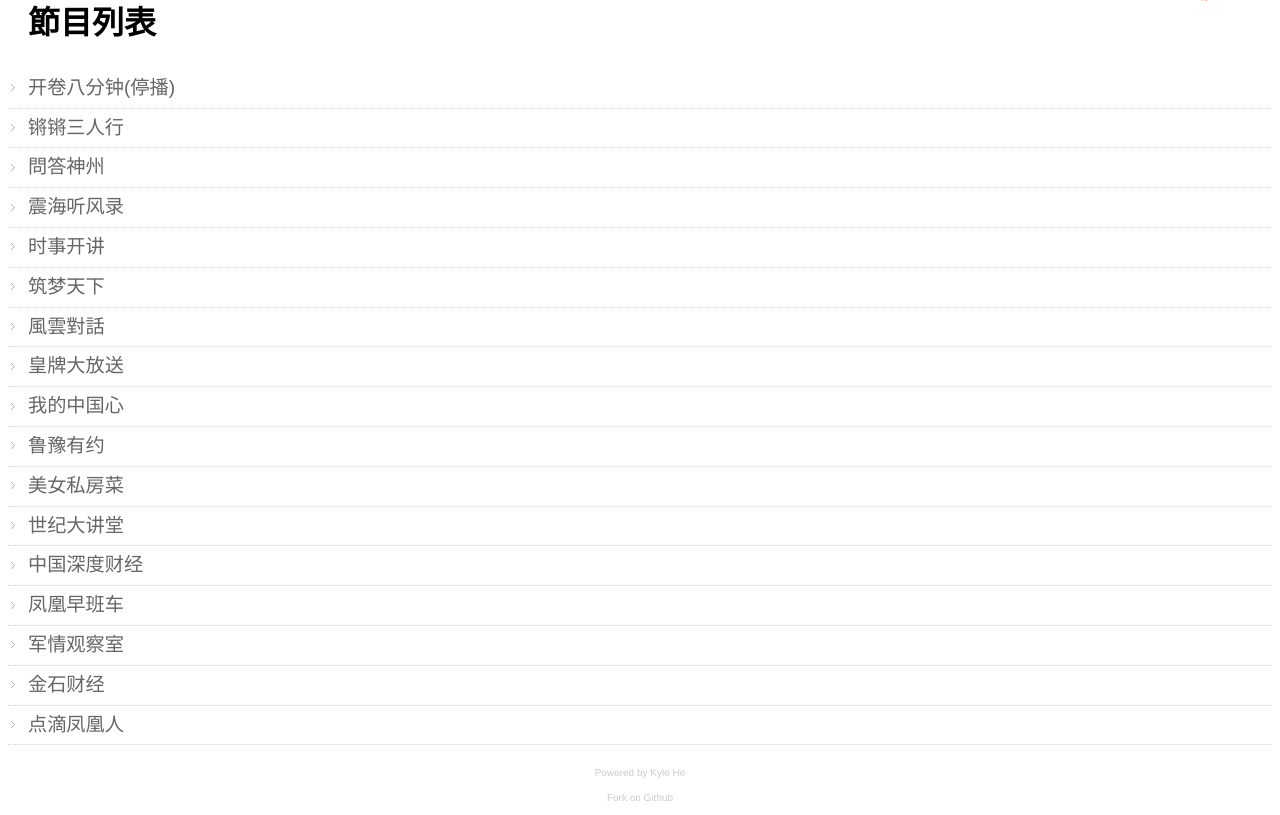
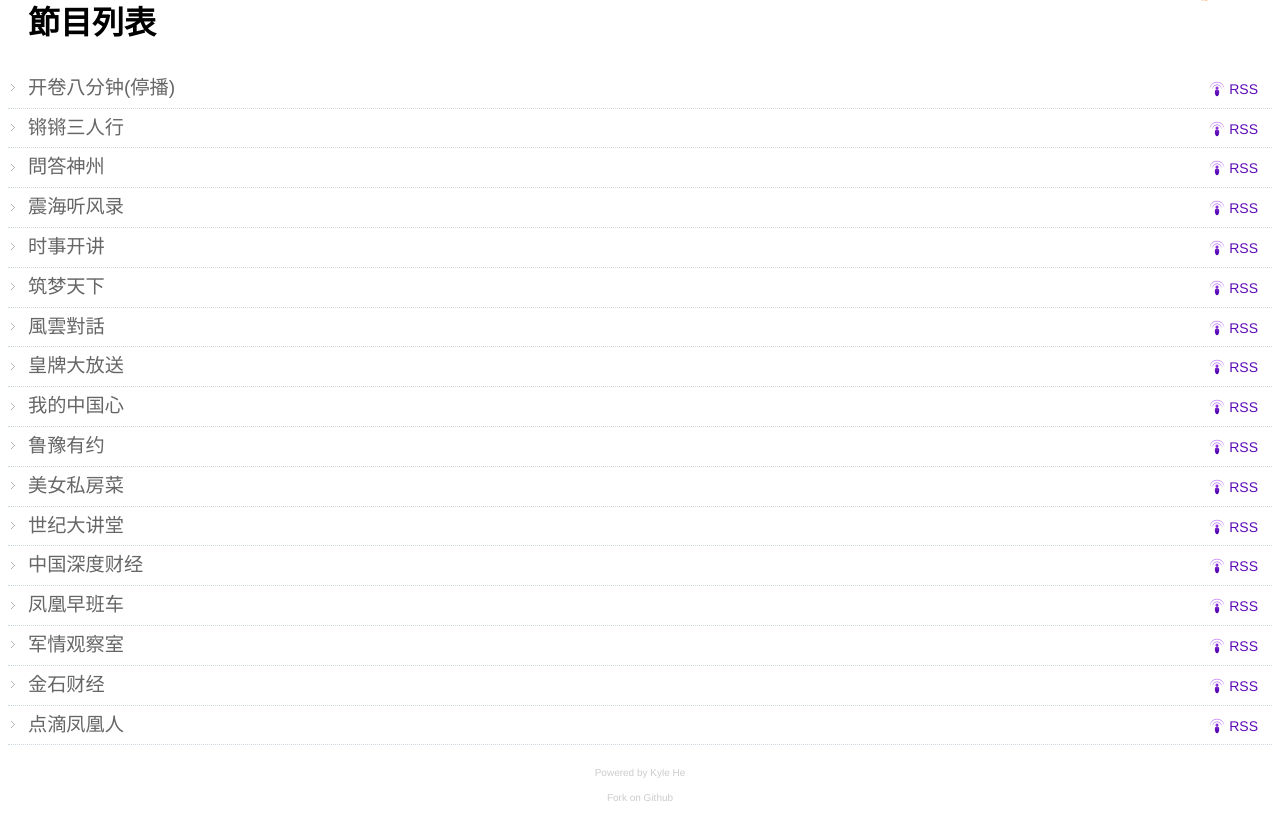
Before and after one commit to 599316527/apple-tv-phoenixtv-proxy, a PHP site: page / in a window 1280 px wide. Shown: the part 22-837 px from the top of the page. Run offline with PHP 8.4, Linux system fonts and the light colour scheme; data that the repository does not hold is empty.

Commit message:
+ rss link

```diff
--- a/static/css/common.css
+++ b/static/css/common.css
@@ -21,17 +21,35 @@
   margin: 0;
   display: block;
   padding: 5px 0 5px 20px;
+  position: relative;
 }
-ul a {
+ul .title {
   display: block;
+  margin-right: 40px;
   color: #666;
   text-decoration: none;
   -webkit-transition: color 500ms ease;
   -moz-transition: color 500ms ease;
   transition: color 500ms ease;
 }
-ul a:hover {
+ul .title:hover {
   color: #333;
+}
+ul .btn {
+  position: absolute;
+  top: 10px;
+  right: 10px;
+  height: 20px;
+  line-height: 20px;
+  font-size: 14px;
+  text-decoration: none;
+  color: #5D0DB7;
+  padding: 0 4px;
+}
+ul .btn-podcast {
+  padding-left: 24px;
+  background: url(podcast-icon.png) no-repeat 4px center;
+  background-size: 16px;
 }
 .clearfix {
   clear: both;
--- a/static/css/common.less
+++ b/static/css/common.less
@@ -26,10 +26,12 @@
         margin: 0;
         display: block;
         padding: 5px 0 5px 20px;
+        position: relative;
     }
 
-    a {
+    .title {
         display: block;
+        margin-right: 40px;
         color: #666;
         text-decoration: none;
         -webkit-transition: color 500ms ease;
@@ -39,6 +41,24 @@
         &:hover {
             color: #333;
         }
+    }
+
+    .btn {
+        position: absolute;
+        top: 10px;
+        right: 10px;
+        @height: 20px;
+        height: @height;
+        line-height: @height;
+        font-size: 14px;
+        text-decoration: none;
+        color: #5D0DB7;
+        padding: 0 4px;
+    }
+    .btn-podcast {
+        padding-left: 24px;
+        background: url(podcast-icon.png) no-repeat 4px center;
+        background-size: 16px;
     }
 }
 
--- a/tpl/index.tpl.html
+++ b/tpl/index.tpl.html
@@ -4,11 +4,15 @@
 
 <ul>
 <?php
-    $urlTpl = $wantMore ?
-        '<li><a href="%sprogram/%s/">%s</a></li>' :
-        '<li><a href="%sprogram/%s/1/">%s</a></li>';
+    $urlTpl = '<li><a class="title" href="%sprogram/%s/';
+    if (!$wantMore) $urlTpl .= '1/';
+    $urlTpl .= '">%s</a><a class="btn btn-podcast" href="%spodcast/%s/">RSS</a></li>';
+    // echo $urlTpl;
     foreach ($_PROGRAMS as $key => $program) {
-        echo sprintf($urlTpl, WEBSITE_PATH, $key, $program['title']);
+        echo sprintf($urlTpl,
+            WEBSITE_PATH, $key, $program['title'],
+            WEBSITE_PATH, $key
+        );
     }
 ?>
 </ul>
--- a/tpl/list.tpl.html
+++ b/tpl/list.tpl.html
@@ -6,7 +6,7 @@
 
 <ul>
 <?php
-    $urlTpl = '<li><a href="%svideo/%s.mp4">%s</a></li>';
+    $urlTpl = '<li><a class="title" href="%svideo/%s.mp4">%s</a></li>';
     foreach ($list as $item) {
         echo sprintf($urlTpl, WEBSITE_PATH, $item->guid, $item->fullTitle);
     }
--- a/tpl/page.tpl.html
+++ b/tpl/page.tpl.html
@@ -5,7 +5,7 @@
 <ul>
 <?php
     for ($i = 1; $i <= 20; ++$i) {
-        echo "<li><a href=\"{$i}/\">第{$i}頁</a></li>";
+        echo "<li><a class=\"title\" href=\"{$i}/\">第{$i}頁</a></li>";
     }
 ?>
 </ul>
```
Also changed, not shown: static/css/podcast-icon.png (added).
